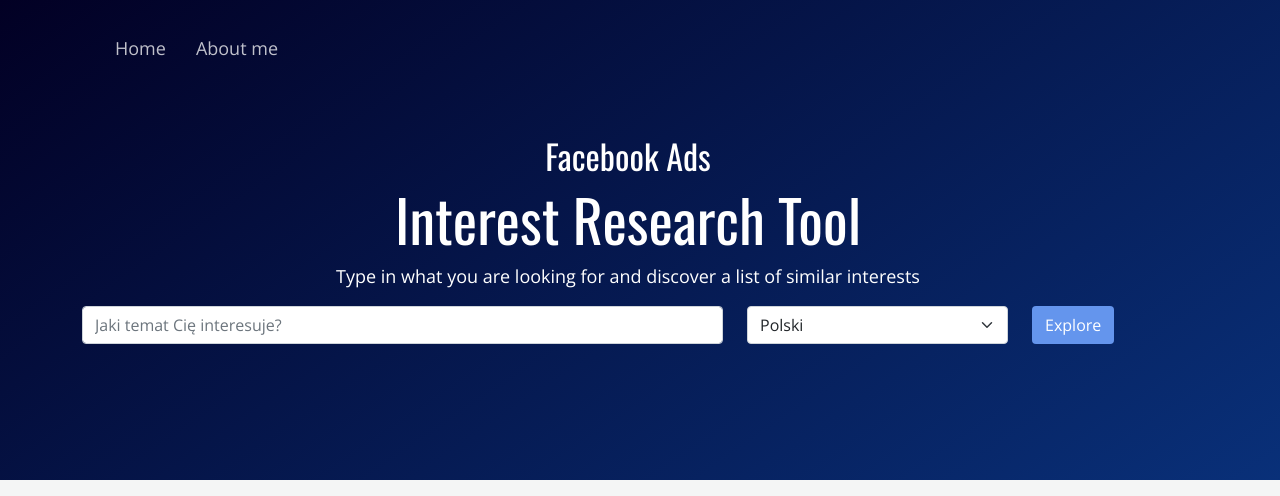
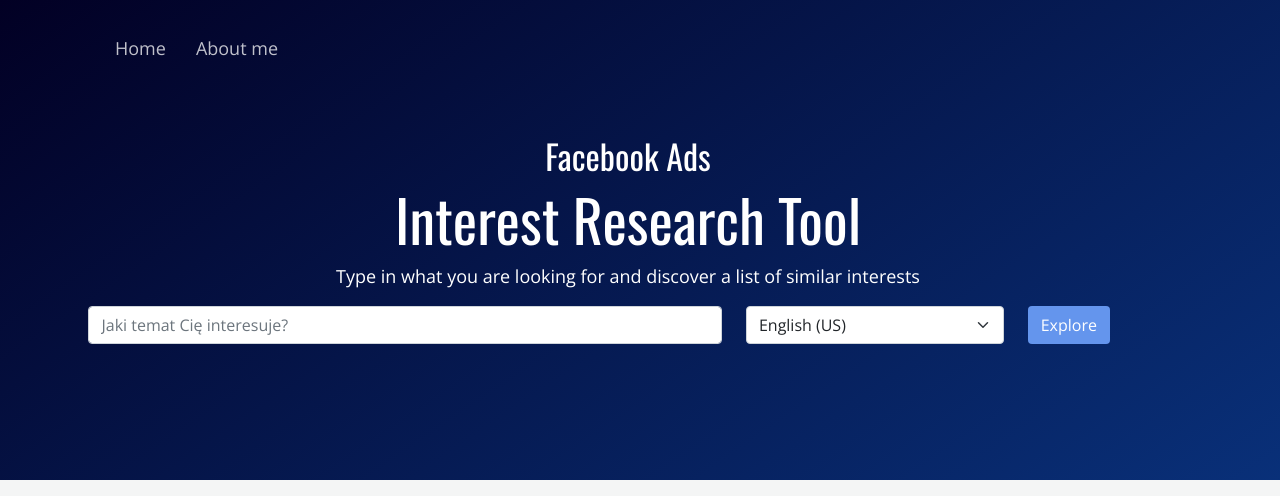
Before and after one commit to JakubSadowskiPL/InterestResearchTool, a Flask app: page / in a window 1280 px wide. Shown: the top 496 px of the page. Run offline with Flask 2, Linux system fonts and the light colour scheme.

Commit message:
EN localizoation for search part 2

```diff
--- a/templates/search.html
+++ b/templates/search.html
@@ -21,10 +21,10 @@
                     </div>
                     <div class="col-11 col-lg-3">
                         <select name="lang" class="form-select">
-                            <option value="pl_PL">Polski</option>
-                            <option value="en_US">Angielski (US)</option>
-                            <option value="ru_RU">Rosyjski</option>
-                            <option value="de_DE">Niemiecki</option>
+                            <option value="en_US">English (US)</option>
+                            <option value="pl_PL">Polish</option>
+                            <option value="ru_RU">Russien</option>
+                            <option value="de_DE">German</option>
                         </select>
                     </div>
                     <div class="col-11 col-lg-2">
```
